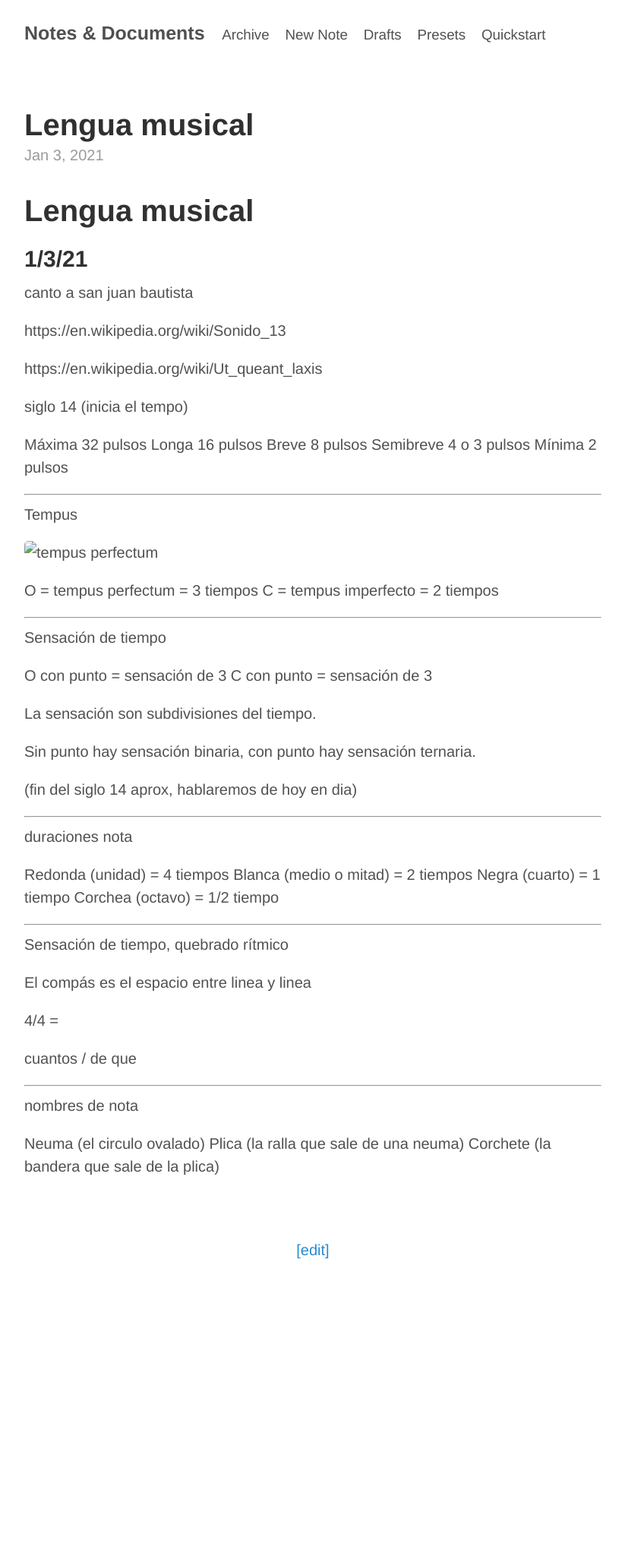
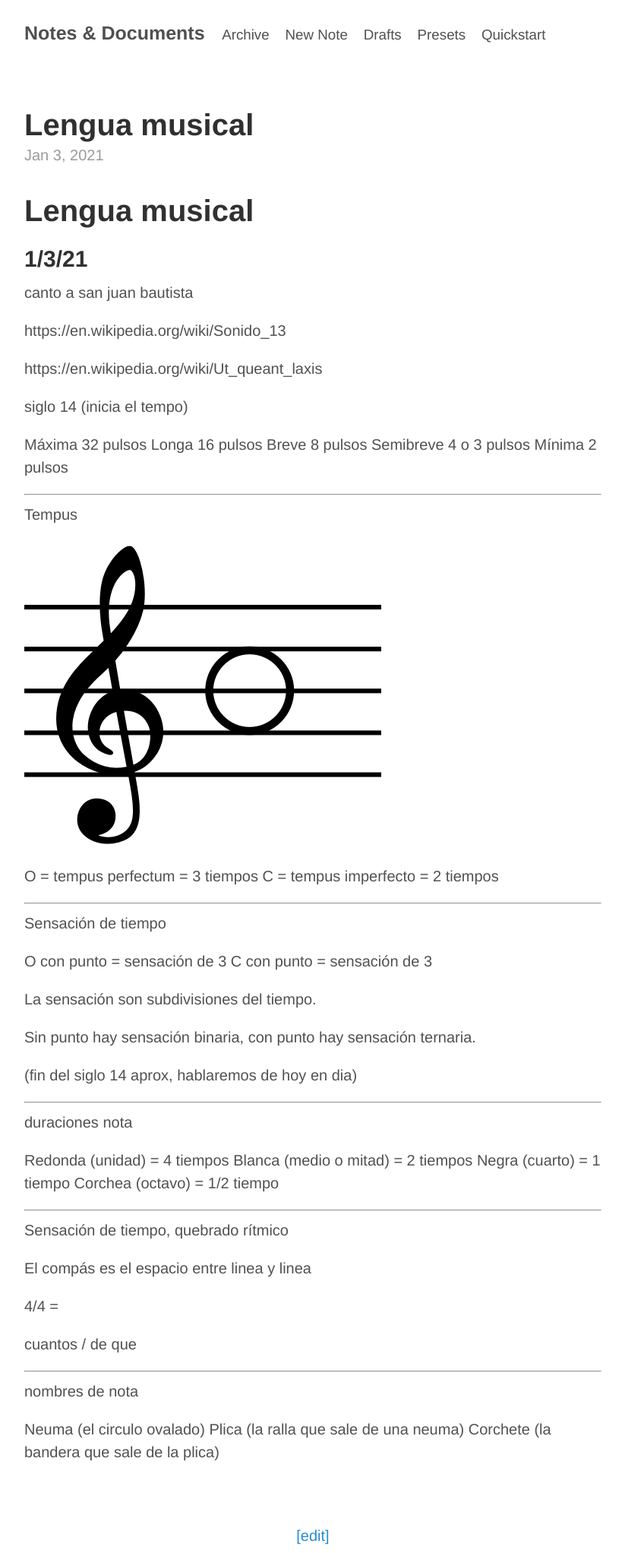
Before and after one commit to alex-esc/notes, a Jekyll site: the page built from _posts/2021-01-03-leng1.md, in a window 1280 px wide. Shown: the whole page at 76% size, without its empty margins (228-1051 px from the left). Built offline with Jekyll 4.4.1, drawn with Linux system fonts in a browser that asks for light colours; before the commit the page ends 1668 px from its top, so only the background shows below that.

Commit message:
Update 2021-01-03-leng1.md

```diff
--- a/_posts/2021-01-03-leng1.md
+++ b/_posts/2021-01-03-leng1.md
@@ -28,7 +28,7 @@ Mínima 2 pulsos
 
 Tempus
 
-![tempus perfectum](..img/leng-1/tempus-perfectum.png)
+![tempus perfectum](/img/leng-1/tempus-perfectum.png)
 
 O = tempus perfectum = 3 tiempos
 C = tempus imperfecto = 2 tiempos
```
